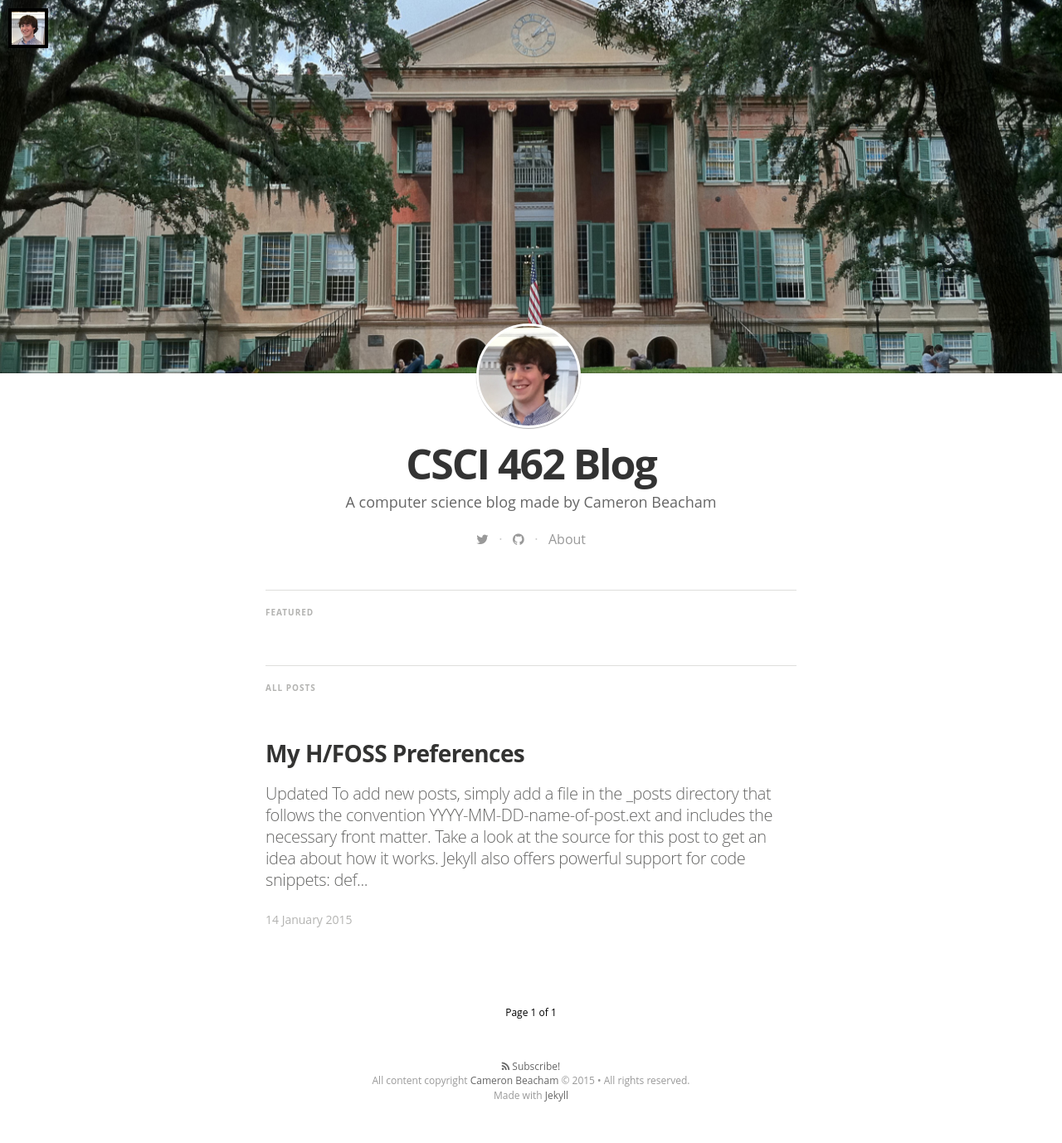
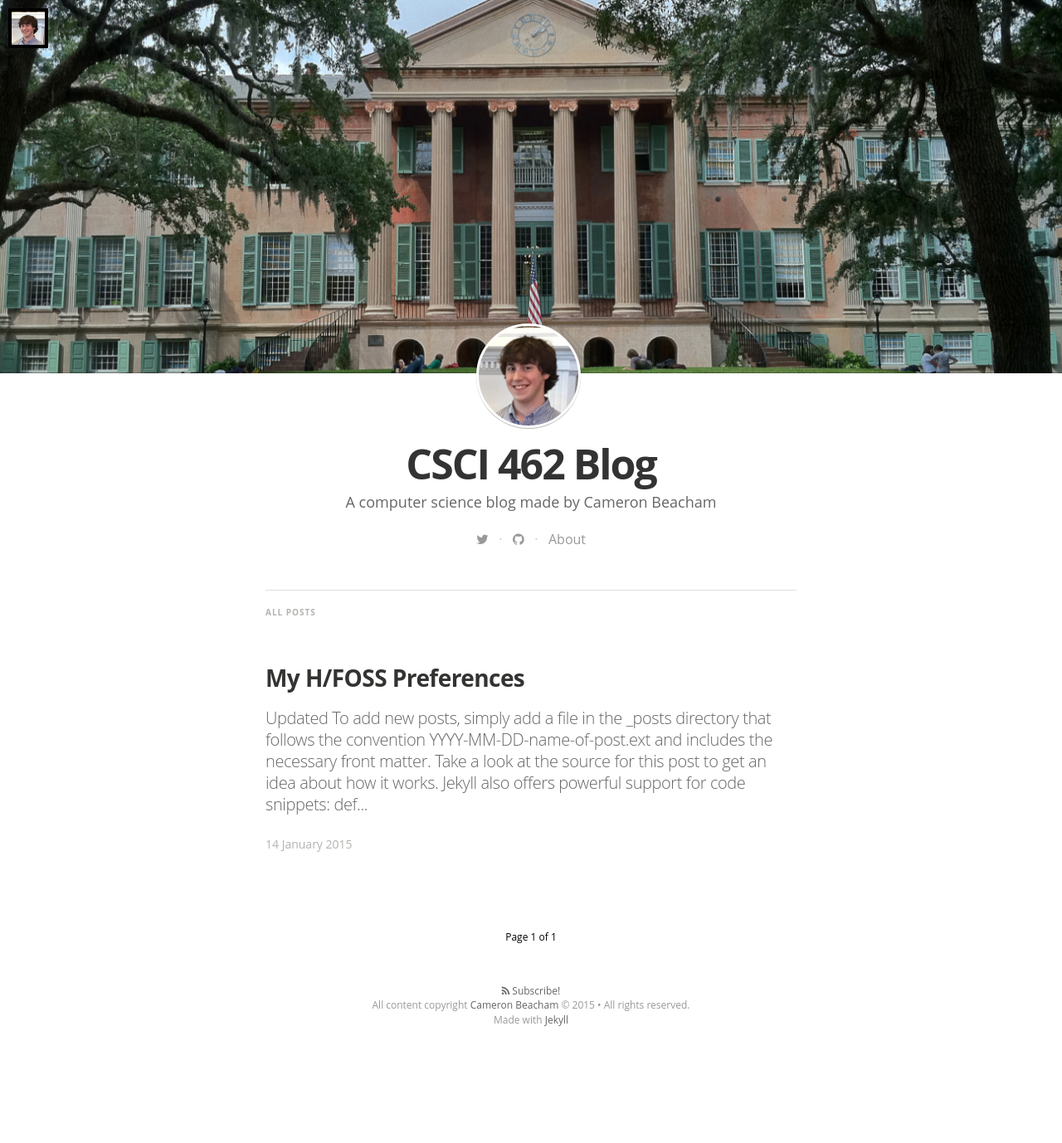
Before and after one commit to beachamc/beachamc.github.io, a Jekyll site: the page built from index.html, in a window 1280 px wide. Shown: the whole page at 83% size. Built offline with Jekyll 4.4.1, drawn with Linux system fonts in a browser that asks for light colours; nearby versions of some CDN libraries; some web fonts are replaced; Markdown is read by kramdown in place of the engine named in the settings; the list of posts is cut into pages by our own code; after the commit the page ends 1287 px from its top, so only the background shows below that.

Commit message:
changing layout of home page

```diff
--- a/_posts/2015-01-14-My-HFOSS-Preferences.markdown
+++ b/_posts/2015-01-14-My-HFOSS-Preferences.markdown
@@ -3,7 +3,7 @@ layout: post
 title:  "My H/FOSS Preferences"
 date:   2015-01-14 20:09:25
 categories: homework
-tags: featured
+tags: homework
 image: /assets/images/desktopx2.jpg
 ---
 Updated
--- a/index.html
+++ b/index.html
@@ -30,30 +30,7 @@ layout: default
 
 <main class="content" role="main">
 
-    {% if site.tags.featured %}
-    <h5 class="index-headline featured"><span>Featured</span></h5>
-
-    <div class="container featured">
-      {% for post in site.tags.recent %}
-        <article class="post" itemscope itemtype="http://schema.org/BlogPosting" role="article">
-          <div class="article-item">
-            <header class="post-header">
-              <h2 class="post-title" itemprop="name"><a href="{{ post.url }}" itemprop="url">{{ post.title }}</a></h2>
-            </header>
-            <section class="post-excerpt" itemprop="description">
-              <p>{{ post.content | strip_html | truncatewords: 50 }}</p>
-            </section>
-            <div class="post-meta">
-              <time datetime="{{ post.date | date_to_long_string }}">{{ post.date | date_to_long_string }}</time>
-  <!--            <span class="post-tags-set">on {{#foreach tags}}<span class="post-tag-{{slug}}">{{#if @first}}{{else}}, {{/if}}<a href="/tag/{{slug}}">{{name}}</a></span>{{/foreach}}</span>-->
-            </div>
-          </div>
-        </article>
-      {% endfor %}
-    </div>
-
     <h5 class="index-headline normal"><span>All Posts</span></h5>
-    {% endif %}
 
     <div class="cf frame">
       {% for post in paginator.posts %}
```
